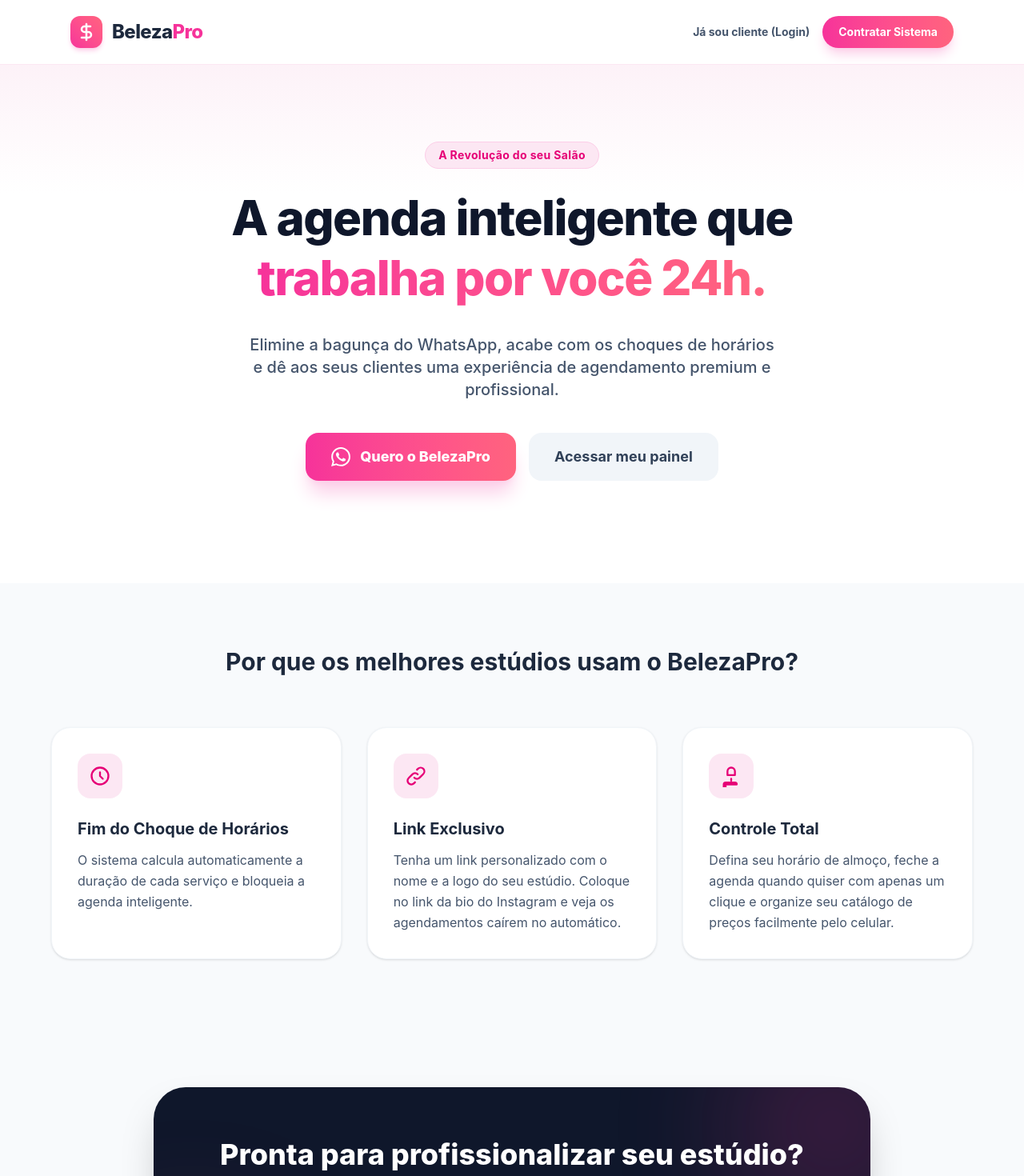
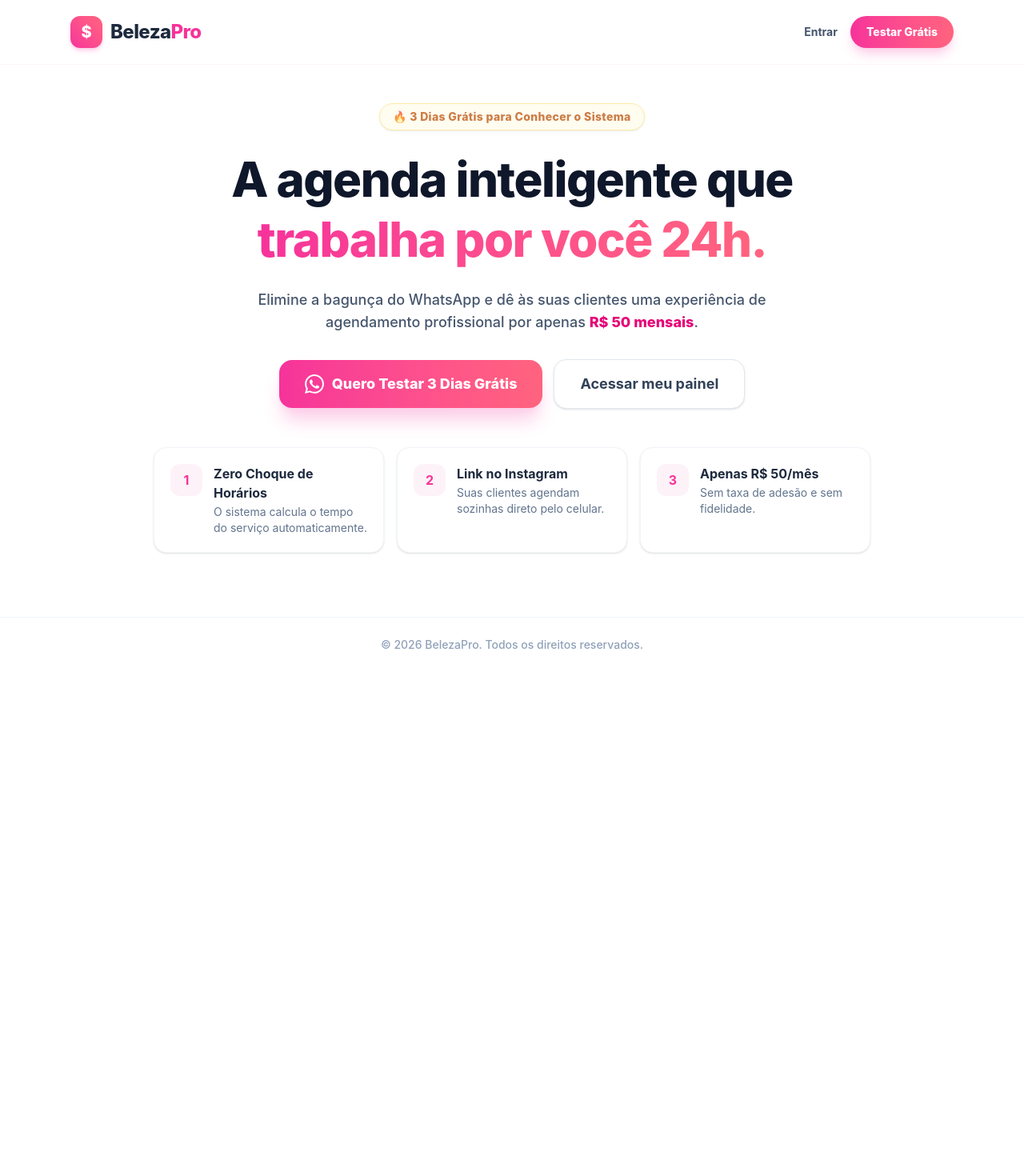
Before and after one commit to brunocroft86/manicure, a Next.js app: page / in a window 1280 px wide. Shown: the top 1470 px of the page at 80% size. After the commit the page ends 840 px from the top, so only its background shows below. Built offline with nearby package versions, Linux system fonts and the light colour scheme.

Commit message:
Nova pagina inicial compacta com preco e teste gratis

```diff
--- a/app/page.tsx
+++ b/app/page.tsx
@@ -2,162 +2,117 @@ import Link from "next/link";
 
 export default function Home() {
   const whatsAppNumber = "5521978308046";
-  const whatsAppMessage = encodeURIComponent("Olá! Vi o sistema BelezaPro no site e gostaria de contratar para o meu salão. Como funciona?");
+  const whatsAppMessage = encodeURIComponent("Olá! Vi o sistema BelezaPro por R$ 50/mês e quero começar meu teste grátis de 3 dias no meu salão!");
   const whatsAppUrl = `https://wa.me/${whatsAppNumber}?text=${whatsAppMessage}`;
 
   return (
-    <div className="min-h-screen bg-slate-50 font-sans text-slate-800">
+    <div className="min-h-screen bg-[radial-gradient(ellipse_at_top,_var(--tw-gradient-stops))] from-pink-50 via-slate-50 to-white font-sans text-slate-800 flex flex-col justify-between">
 
       {/* HEADER / NAVEGAÇÃO */}
-      <header className="bg-white/90 backdrop-blur-md sticky top-0 z-50 border-b border-pink-100">
-        <div className="max-w-6xl mx-auto px-4 sm:px-6 h-20 flex items-center justify-between">
-          <div className="flex items-center gap-3">
-            <div className="w-10 h-10 bg-gradient-to-tr from-pink-500 to-rose-400 rounded-xl flex items-center justify-center shadow-md shadow-pink-200">
-              <svg xmlns="http://www.w3.org/2000/svg" className="h-6 w-6 text-white" viewBox="0 0 24 24" fill="none" stroke="currentColor" strokeWidth="2.5" strokeLinecap="round" strokeLinejoin="round">
-                <path d="M12 2v20M17 5H9.5a3.5 3.5 0 0 0 0 7h5a3.5 3.5 0 0 1 0 7H6"/>
-              </svg>
+      <header className="bg-white/80 backdrop-blur-md sticky top-0 z-50 border-b border-pink-100/50">
+        <div className="max-w-6xl mx-auto px-4 sm:px-6 h-16 sm:h-20 flex items-center justify-between">
+          <div className="flex items-center gap-2.5">
+            <div className="w-9 h-9 sm:w-10 sm:h-10 bg-gradient-to-tr from-pink-500 to-rose-400 rounded-xl flex items-center justify-center shadow-md shadow-pink-200">
+              <span className="text-white text-xl font-extrabold">$</span>
             </div>
-            <span className="text-2xl font-extrabold tracking-tight">Beleza<span className="text-pink-500">Pro</span></span>
+            <span className="text-xl sm:text-2xl font-extrabold tracking-tight">Beleza<span className="text-pink-500">Pro</span></span>
           </div>
 
-          <div className="flex items-center gap-4">
+          <div className="flex items-center gap-3 sm:gap-4">
             <Link
               href="/login"
-              className="text-sm font-bold text-slate-600 hover:text-pink-600 transition-colors hidden sm:block"
+              className="text-xs sm:text-sm font-bold text-slate-600 hover:text-pink-600 transition-colors"
             >
-              Já sou cliente (Login)
+              Entrar
             </Link>
             <a
               href={whatsAppUrl}
               target="_blank"
               rel="noopener noreferrer"
-              className="bg-gradient-to-r from-pink-500 to-rose-400 text-white text-sm font-bold px-5 py-2.5 rounded-full shadow-lg shadow-pink-200 hover:shadow-xl active:scale-95 transition-all"
+              className="bg-gradient-to-r from-pink-500 to-rose-400 text-white text-xs sm:text-sm font-extrabold px-4 sm:px-5 py-2.5 rounded-full shadow-lg shadow-pink-200 hover:shadow-xl active:scale-95 transition-all"
             >
-              Contratar Sistema
+              Testar Grátis
             </a>
           </div>
         </div>
       </header>
 
-      <main>
-        {/* HERO SECTION */}
-        <section className="relative overflow-hidden bg-white pt-16 pb-24 sm:pt-24 sm:pb-32 px-4">
-          <div className="absolute top-0 inset-x-0 h-40 bg-gradient-to-b from-pink-50 to-transparent"></div>
+      {/* HERO SECTION COMPACTA E PODEROSA */}
+      <main className="max-w-5xl mx-auto px-4 py-8 sm:py-12 text-center my-auto">
 
-          <div className="max-w-4xl mx-auto text-center relative z-10">
-            <span className="inline-block py-1.5 px-4 rounded-full bg-pink-100 text-pink-600 font-bold text-xs sm:text-sm tracking-wide mb-6 border border-pink-200">
-              A Revolução do seu Salão
-            </span>
-            <h1 className="text-4xl sm:text-5xl md:text-6xl font-extrabold text-slate-900 tracking-tight leading-tight mb-8">
+        {/* SELO DE DESTAQUE */}
+        <div className="inline-flex items-center gap-2 py-1.5 px-4 rounded-full bg-amber-50 text-amber-700 font-extrabold text-xs sm:text-sm tracking-wide mb-6 border border-amber-200 shadow-sm animate-pulse">
+          <span>🔥 3 Dias Grátis para Conhecer o Sistema</span>
+        </div>
+
+        <h1 className="text-3xl sm:text-5xl md:text-6xl font-extrabold text-slate-900 tracking-tight leading-tight mb-6">
           A agenda inteligente que <br className="hidden sm:block" />
           <span className="text-transparent bg-clip-text bg-gradient-to-r from-pink-500 to-rose-400">
             trabalha por você 24h.
           </span>
         </h1>
-            <p className="text-lg sm:text-xl text-slate-600 mb-10 max-w-2xl mx-auto font-medium">
-              Elimine a bagunça do WhatsApp, acabe com os choques de horários e dê aos seus clientes uma experiência de agendamento premium e profissional.
+
+        <p className="text-base sm:text-lg text-slate-600 mb-8 max-w-2xl mx-auto font-medium">
+          Elimine a bagunça do WhatsApp e dê às suas clientes uma experiência de agendamento profissional por apenas <strong className="text-pink-600 font-extrabold">R$ 50 mensais</strong>.
         </p>
 
-            <div className="flex flex-col sm:flex-row items-center justify-center gap-4">
+        {/* BOTÕES DE AÇÃO */}
+        <div className="flex flex-col sm:flex-row items-center justify-center gap-3.5 mb-12">
           <a
             href={whatsAppUrl}
             target="_blank"
             rel="noopener noreferrer"
-                className="w-full sm:w-auto bg-gradient-to-r from-pink-500 to-rose-400 text-white font-extrabold text-lg px-8 py-4 rounded-2xl shadow-xl shadow-pink-200 hover:shadow-2xl hover:-translate-y-1 transition-all flex items-center justify-center gap-3"
+            className="w-full sm:w-auto bg-gradient-to-r from-pink-500 to-rose-400 text-white font-extrabold text-base sm:text-lg px-8 py-4 rounded-2xl shadow-xl shadow-pink-200 hover:shadow-2xl hover:-translate-y-0.5 active:scale-95 transition-all flex items-center justify-center gap-2.5"
           >
             <svg xmlns="http://www.w3.org/2000/svg" className="h-6 w-6" fill="currentColor" viewBox="0 0 24 24">
               <path d="M.057 24l1.687-6.163c-1.041-1.804-1.588-3.849-1.587-5.946.003-6.556 5.338-11.891 11.893-11.891 3.181.001 6.167 1.24 8.413 3.488 2.245 2.248 3.481 5.236 3.48 8.414-.003 6.557-5.338 11.892-11.893 11.892-1.99-.001-3.951-.5-5.688-1.448l-6.305 1.654zm6.597-3.807c1.676.995 3.276 1.591 5.392 1.592 5.448 0 9.886-4.434 9.889-9.885.002-5.462-4.415-9.89-9.881-9.892-5.452 0-9.887 4.434-9.889 9.884-.001 2.225.651 3.891 1.746 5.634l-.999 3.648 3.742-.981zm11.387-5.464c-.074-.124-.272-.198-.57-.347-.297-.149-1.758-.868-2.031-.967-.272-.099-.47-.149-.669.149-.198.297-.768.967-.941 1.165-.173.198-.347.223-.644.074-.297-.149-1.255-.462-2.39-1.475-.88-.788-1.48-1.761-1.653-2.059-.173-.297-.018-.458.13-.606.134-.133.297-.347.446-.521.151-.172.2-.296.3-.495.099-.198.05-.372-.025-.521-.075-.148-.669-1.611-.916-2.206-.242-.579-.487-.501-.669-.51l-.57-.01c-.198 0-.52.074-.792.396-.272.322-1.04 1.016-1.04 2.479 0 1.462 1.065 2.876 1.213 3.074.149.198 2.096 3.2 5.077 4.487.709.306 1.263.489 1.694.626.712.226 1.36.194 1.872.118.571-.085 1.758-.719 2.006-1.413.248-.695.248-1.29.173-1.414z" />
             </svg>
-                Quero o BelezaPro
+            Quero Testar 3 Dias Grátis
           </a>
           <Link
             href="/login"
-                className="w-full sm:w-auto bg-slate-100 text-slate-700 font-bold text-lg px-8 py-4 rounded-2xl hover:bg-slate-200 transition-colors flex items-center justify-center"
+            className="w-full sm:w-auto bg-white text-slate-700 border border-slate-200 font-bold text-base sm:text-lg px-8 py-4 rounded-2xl hover:bg-slate-50 transition-colors flex items-center justify-center shadow-sm"
           >
             Acessar meu painel
           </Link>
         </div>
+
+        {/* 3 BENEFÍCIOS RÁPIDOS EM CARDS LADO A LADO */}
+        <div className="grid grid-cols-1 md:grid-cols-3 gap-4 text-left max-w-4xl mx-auto">
+          <div className="bg-white p-5 rounded-2xl border border-slate-100 shadow-sm flex items-start gap-3.5">
+            <div className="w-10 h-10 bg-pink-50 text-pink-500 rounded-xl flex items-center justify-center flex-shrink-0 font-bold">1</div>
+            <div>
+              <h3 className="font-bold text-slate-800 text-sm sm:text-base">Zero Choque de Horários</h3>
+              <p className="text-slate-500 text-xs sm:text-sm mt-0.5">O sistema calcula o tempo do serviço automaticamente.</p>
             </div>
-        </section>
-
-        {/* FEATURES */}
-        <section className="bg-slate-50 py-20 px-4">
-          <div className="max-w-6xl mx-auto">
-            <h2 className="text-3xl font-bold text-center text-slate-800 mb-16">
-              Por que os melhores estúdios usam o BelezaPro?
-            </h2>
-
-            <div className="grid grid-cols-1 md:grid-cols-3 gap-8">
-              <div className="bg-white p-8 rounded-3xl shadow-sm border border-slate-100 hover:shadow-md transition-shadow">
-                <div className="w-14 h-14 bg-pink-100 text-pink-600 rounded-2xl flex items-center justify-center mb-6">
-                  <svg xmlns="http://www.w3.org/2000/svg" className="h-7 w-7" fill="none" viewBox="0 0 24 24" stroke="currentColor" strokeWidth={2}>
-                    <path strokeLinecap="round" strokeLinejoin="round" d="M12 8v4l3 3m6-3a9 9 0 11-18 0 9 9 0 0118 0z" />
-                  </svg>
-                </div>
-                <h3 className="text-xl font-bold text-slate-800 mb-3">Fim do Choque de Horários</h3>
-                <p className="text-slate-600 leading-relaxed">
-                  O sistema calcula automaticamente a duração de cada serviço e bloqueia a agenda inteligente.
-                </p>
           </div>
 
-              <div className="bg-white p-8 rounded-3xl shadow-sm border border-slate-100 hover:shadow-md transition-shadow">
-                <div className="w-14 h-14 bg-pink-100 text-pink-600 rounded-2xl flex items-center justify-center mb-6">
-                  <svg xmlns="http://www.w3.org/2000/svg" className="h-7 w-7" fill="none" viewBox="0 0 24 24" stroke="currentColor" strokeWidth={2}>
-                    <path strokeLinecap="round" strokeLinejoin="round" d="M13.828 10.172a4 4 0 00-5.656 0l-4 4a4 4 0 105.656 5.656l1.102-1.101m-.758-4.899a4 4 0 005.656 0l4-4a4 4 0 00-5.656-5.656l-1.1 1.1" />
-                  </svg>
+          <div className="bg-white p-5 rounded-2xl border border-slate-100 shadow-sm flex items-start gap-3.5">
+            <div className="w-10 h-10 bg-pink-50 text-pink-500 rounded-xl flex items-center justify-center flex-shrink-0 font-bold">2</div>
+            <div>
+              <h3 className="font-bold text-slate-800 text-sm sm:text-base">Link no Instagram</h3>
+              <p className="text-slate-500 text-xs sm:text-sm mt-0.5">Suas clientes agendam sozinhas direto pelo celular.</p>
             </div>
-                <h3 className="text-xl font-bold text-slate-800 mb-3">Link Exclusivo</h3>
-                <p className="text-slate-600 leading-relaxed">
-                  Tenha um link personalizado com o nome e a logo do seu estúdio. Coloque no link da bio do Instagram e veja os agendamentos caírem no automático.
-                </p>
           </div>
 
-              <div className="bg-white p-8 rounded-3xl shadow-sm border border-slate-100 hover:shadow-md transition-shadow">
-                <div className="w-14 h-14 bg-pink-100 text-pink-600 rounded-2xl flex items-center justify-center mb-6">
-                  <svg xmlns="http://www.w3.org/2000/svg" className="h-7 w-7" fill="none" viewBox="0 0 24 24" stroke="currentColor" strokeWidth={2}>
-                    <path strokeLinecap="round" strokeLinejoin="round" d="M12 15v2m-6 4h12a2 2 0 00-2-2H6a2 2 0 00-2 2v6a2 2 0 002 2zm10-10V7a4 4 0 00-8 0v4h8z" />
-                  </svg>
-                </div>
-                <h3 className="text-xl font-bold text-slate-800 mb-3">Controle Total</h3>
-                <p className="text-slate-600 leading-relaxed">
-                  Defina seu horário de almoço, feche a agenda quando quiser com apenas um clique e organize seu catálogo de preços facilmente pelo celular.
-                </p>
+          <div className="bg-white p-5 rounded-2xl border border-slate-100 shadow-sm flex items-start gap-3.5">
+            <div className="w-10 h-10 bg-pink-50 text-pink-500 rounded-xl flex items-center justify-center flex-shrink-0 font-bold">3</div>
+            <div>
+              <h3 className="font-bold text-slate-800 text-sm sm:text-base">Apenas R$ 50/mês</h3>
+              <p className="text-slate-500 text-xs sm:text-sm mt-0.5">Sem taxa de adesão e sem fidelidade.</p>
             </div>
           </div>
         </div>
-        </section>
 
-        {/* CTA FINAL */}
-        <section className="py-20 px-4">
-          <div className="max-w-4xl mx-auto bg-slate-900 rounded-[2.5rem] p-10 sm:p-16 text-center relative overflow-hidden shadow-2xl">
-            <div className="absolute top-0 right-0 w-64 h-64 bg-pink-500 rounded-full blur-[80px] opacity-20 -mr-20 -mt-20"></div>
-            <div className="absolute bottom-0 left-0 w-64 h-64 bg-rose-400 rounded-full blur-[80px] opacity-20 -ml-20 -mb-20"></div>
-
-            <div className="relative z-10">
-              <h2 className="text-3xl sm:text-4xl font-extrabold text-white mb-6">
-                Pronta para profissionalizar seu estúdio?
-              </h2>
-              <p className="text-slate-300 text-lg mb-10 max-w-xl mx-auto">
-                As vagas para novos cadastros são limitadas. Fale comigo agora pelo WhatsApp para liberar o acesso do seu salão ao sistema.
-              </p>
-              <a
-                href={whatsAppUrl}
-                target="_blank"
-                rel="noopener noreferrer"
-                className="inline-flex items-center justify-center gap-3 bg-gradient-to-r from-pink-500 to-rose-400 text-white font-extrabold text-lg px-10 py-5 rounded-2xl shadow-xl hover:scale-105 transition-transform"
-              >
-                Falar no WhatsApp
-              </a>
-            </div>
-          </div>
-        </section>
       </main>
 
-      <footer className="bg-white border-t border-slate-100 py-8 text-center px-4">
-        <p className="text-slate-400 text-sm font-medium">
+      {/* FOOTER SIMPLES */}
+      <footer className="bg-white border-t border-slate-100 py-6 text-center px-4 mt-8">
+        <p className="text-slate-400 text-xs sm:text-sm font-medium">
           © {new Date().getFullYear()} BelezaPro. Todos os direitos reservados.
         </p>
       </footer>
+
     </div>
   );
 }
```
Lines whose indentation alone changed are shown as unchanged.
